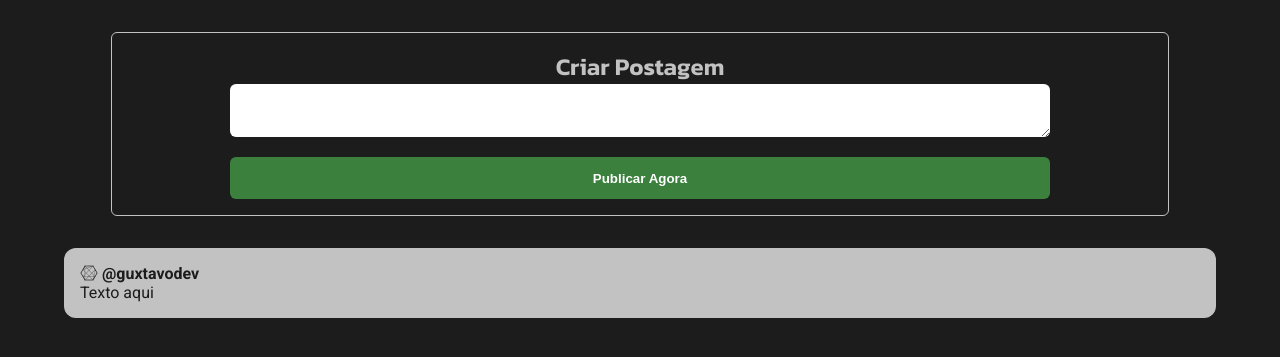
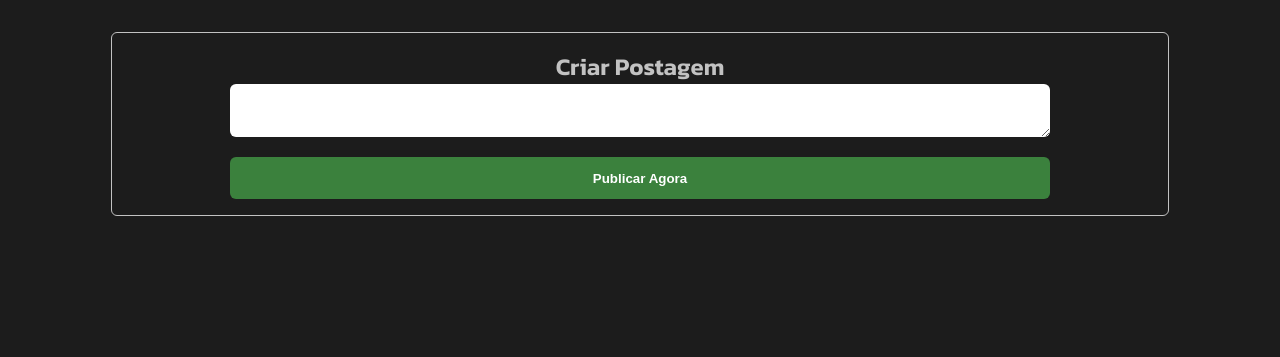
Before and after one commit to guxtavodev/codehub, a Flask app: page / in a window 1280 px wide. Shown: the part 48-405 px from the top of the page. Run offline with Flask 3, Linux system fonts and the light colour scheme; data that the repository does not hold is empty; some libraries are stand-ins or nearby versions.

Commit message:
Update index.html

```diff
--- a/templates/index.html
+++ b/templates/index.html
@@ -21,18 +21,7 @@
     </main>
 
     <div class="list-posts">
-      <div class="post">
-        <!-- Infos do usuario -->
-        <div class="header-post">
-          <i class="fa-brands fa-connectdevelop"></i>
-          <strong>@guxtavodev</strong>
-        </div>
-        <!-- conteudo -->
-        <p id="conteudo">Texto aqui</p>
 
-        <!-- parte de baixo -->
-
-      </div>
     </div>
 
     <script src="https://cdnjs.cloudflare.com/ajax/libs/axios/1.4.0/axios.min.js" integrity="sha512-uMtXmF28A2Ab/JJO2t/vYhlaa/3ahUOgj1Zf27M5rOo8/+fcTUVH0/E0ll68njmjrLqOBjXM3V9NiPFL5ywWPQ==" crossorigin="anonymous" referrerpolicy="no-referrer"></script>
```
